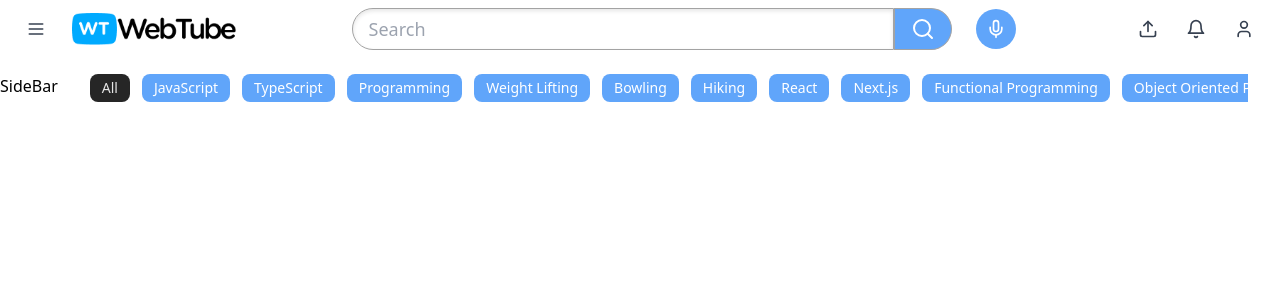
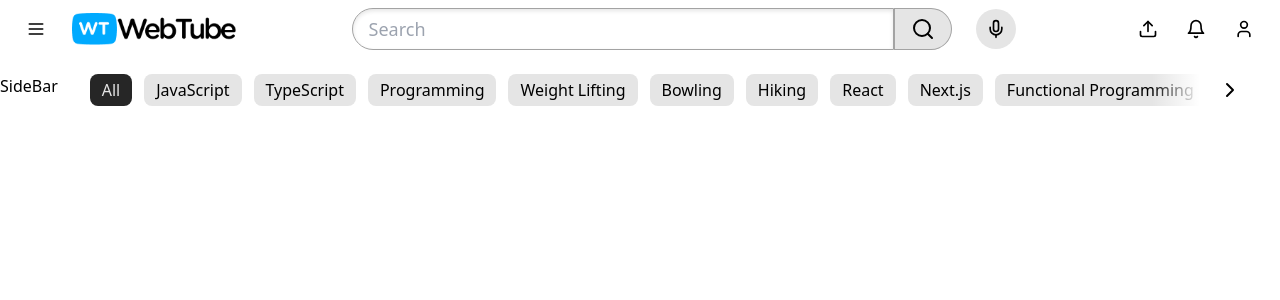
Before and after one commit to justin212407/Youtube-HomePage-Clone, a React (Vite) app: page / in a window 1280 px wide. Shown: the top 300 px of the page. Built offline with nearby package versions, Linux system fonts and the light colour scheme.

Commit message:
Created the Category Section

```diff
--- a/src/components/Button.tsx
+++ b/src/components/Button.tsx
@@ -1,25 +1,12 @@
-import { cva, VariantProps } from "class-variance-authority";
+import { VariantProps, cva } from "class-variance-authority";
 import { ComponentProps } from "react";
 import { twMerge } from "tailwind-merge";
 
-// Define button styles with improved color variants and hover effects
-const buttonStyles = cva(
-  ["transition-colors", "font-medium", "focus:outline-none", "focus:ring"],
-  {
+export const buttonStyles = cva(["transition-colors"], {
   variants: {
     variant: {
-        default: [
-          "bg-blue-400",
-          "text-white",
-          "hover:bg-blue-600",
-          "focus:ring-blue-300",
-        ],
-        ghost: [
-          "bg-transparent",
-          "text-gray-700",
-          "hover:bg-gray-100",
-          "focus:ring-gray-300",
-        ],
+      default: ["bg-secondary", "hover:bg-secondary-hover"],
+      ghost: ["hover:bg-gray-400"],
       dark: [
         "bg-secondary-dark",
         "hover:bg-secondary-dark-hover",
@@ -27,8 +14,7 @@ const buttonStyles = cva(
       ],
     },
     size: {
-        default: ["rounded", "px-4", "py-2", "text-sm"],
-        large: ["rounded-lg", "px-6", "py-3", "text-base"],
+      default: [" rounded", "p-2"],
       icon: [
         "rounded-full",
         "w-10",
@@ -44,8 +30,7 @@ const buttonStyles = cva(
     variant: "default",
     size: "default",
   },
-  }
-);
+});
 
 type ButtonProps = VariantProps<typeof buttonStyles> & ComponentProps<"button">;
 
--- a/src/components/CategoryPills.tsx
+++ b/src/components/CategoryPills.tsx
@@ -1,4 +1,6 @@
+import { ChevronLeft, ChevronRight } from "lucide-react";
 import { Button } from "./Button"; // Ensure this path is correct
+import { useEffect, useRef, useState } from "react";
 
 type CategoryPillProps = {
   categories: string[];
@@ -6,14 +8,40 @@ type CategoryPillProps = {
   onSelect: (category: string) => void;
 };
 
+const TRANSLATE_AMOUNT = 200;
+
 export function CategoryPills({
   categories,
   selectedCategory,
   onSelect,
 }: CategoryPillProps) {
+  const [translate, setTranslate] = useState(0);
+  const [isLeftVisible, setIsLeftVisible] = useState(false);
+  const [isRightVisible, setIsRightVisible] = useState(false);
+  const containerRef = useRef<HTMLDivElement>(null);
+
+  useEffect(() => {
+    if (containerRef.current == null) return;
+    const observer = new ResizeObserver((entries) => {
+      const container = entries[0]?.target;
+      if (container == null) return;
+      setIsLeftVisible(translate > 0);
+      setIsRightVisible(
+        translate + container.clientWidth < container.scrollWidth
+      );
+    });
+    observer.observe(containerRef.current);
+    return () => {
+      observer.disconnect();
+    };
+  }, [categories, translate]);
+
   return (
-    <div className="overflow-x-hidden relative">
-      <div className="flex whitespace-nowrap gap-3 transition-transform w-[max-content]">
+    <div ref={containerRef} className="overflow-x-hidden relative">
+      <div
+        className="flex whitespace-nowrap gap-3 transition-transform w-[max-content]"
+        style={{ transform: `translateX(-${translate}px)` }}
+      >
         {categories.map((category) => (
           <Button
             key={category}
@@ -25,6 +53,49 @@ export function CategoryPills({
           </Button>
         ))}
       </div>
+      {isLeftVisible && (
+        <div className="absolute left-0 top-1/2 -translate-y-1/2 bg-gradient-to-r from-white from-50% to-transparent w-24 h-full">
+          <Button
+            variant="ghost"
+            size="icon"
+            className="h-full aspect-square w-auto p-1.5"
+            onClick={() => {
+              setTranslate((translate) => {
+                const newTranslate = translate - TRANSLATE_AMOUNT;
+                if (newTranslate <= 0) return 0;
+                return newTranslate;
+              });
+            }}
+          >
+            <ChevronLeft />
+          </Button>
+        </div>
+      )}
+      {isRightVisible && (
+        <div className="absolute right-0 top-1/2 -translate-y-1/2 bg-gradient-to-l from-white from-50% to-transparent w-24 h-full flex justify-end">
+          <Button
+            variant="ghost"
+            size="icon"
+            className="h-full aspect-square w-auto p-1.5"
+            onClick={() => {
+              setTranslate((translate) => {
+                if (containerRef.current == null) {
+                  return translate;
+                }
+                const newTranslate = translate + TRANSLATE_AMOUNT;
+                const edge = containerRef.current.scrollWidth;
+                const width = containerRef.current.clientWidth;
+                if (newTranslate + width >= edge) {
+                  return edge - width;
+                }
+                return newTranslate;
+              });
+            }}
+          >
+            <ChevronRight />
+          </Button>
+        </div>
+      )}
     </div>
   );
 }
```
Lines whose indentation alone changed are shown as unchanged.
